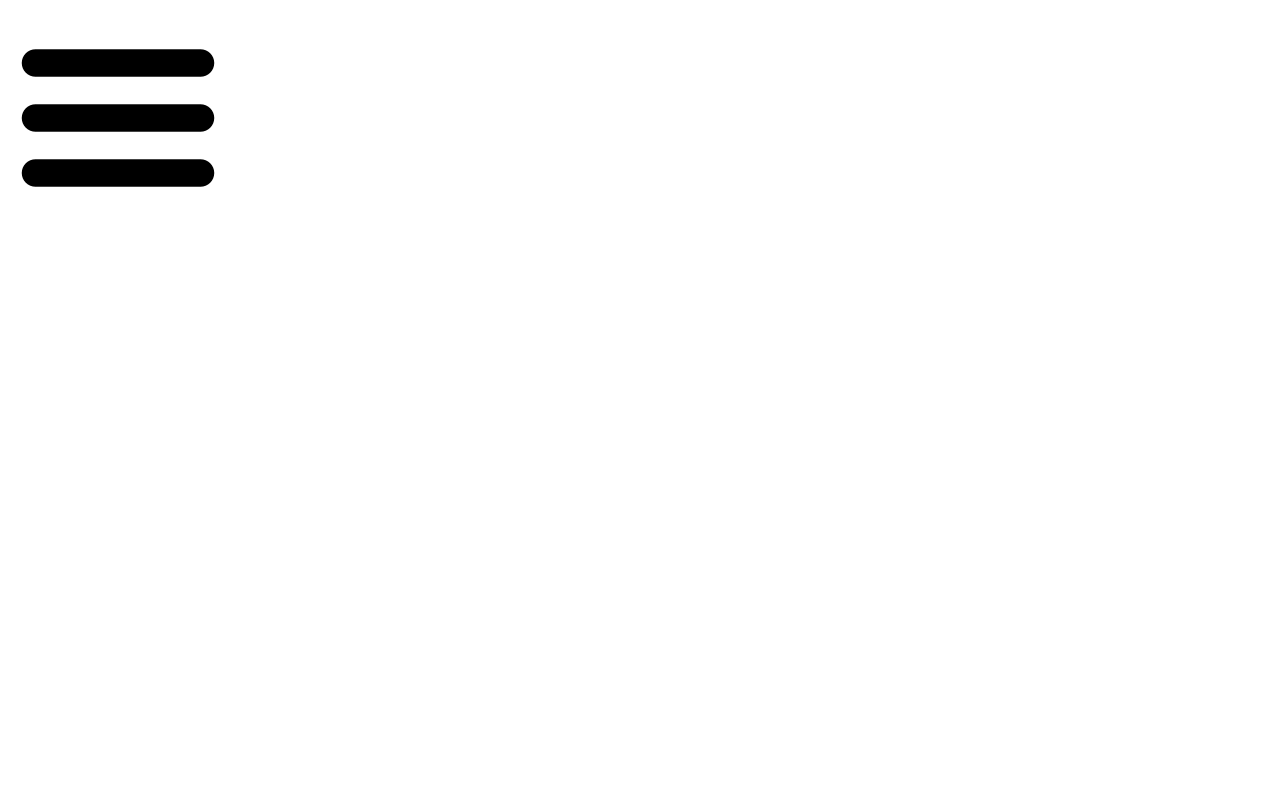
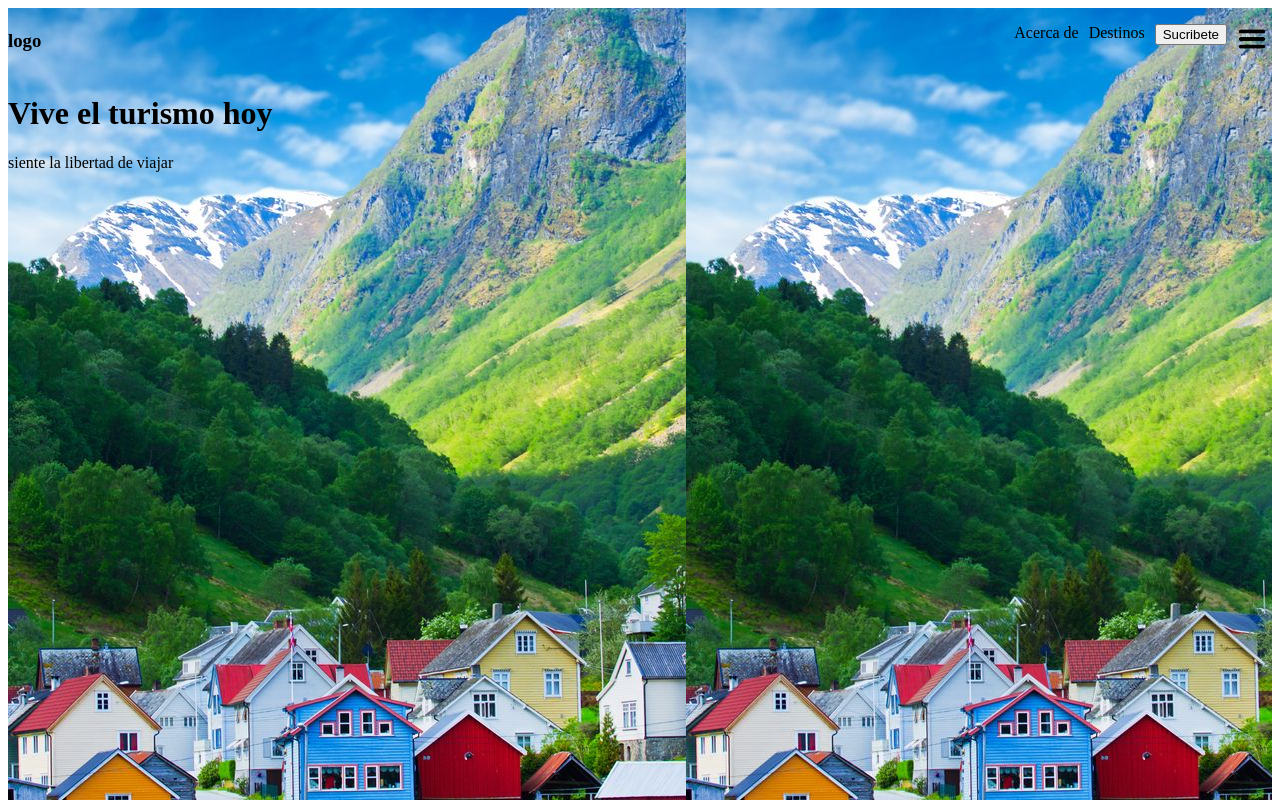
Before and after one commit to LuxCaro19/TurismoPage, a plain HTML site: page index.html in a window 1280 px wide. Shown: the top 800 px of the page. Drawn offline with Linux system fonts and the light colour scheme.

Commit message:
segunda version

```diff
--- a/css/styles.css
+++ b/css/styles.css
@@ -0,0 +1,48 @@
+.principal{
+
+    background-image: url(../img/background_phone.jpg);
+    padding-bottom: 100%;
+
+
+}
+
+.header{
+
+    display: flex;
+    justify-content: space-between;
+    align-items: center;
+
+
+}
+
+
+.menuHeader img{
+
+    width: 30px;
+
+}
+
+.menuHeader ul{
+
+    display: flex;
+    flex-direction: row;
+
+}
+
+.menuHeader li{
+
+    padding-left: 5px;
+    padding-right: 5px;
+
+}
+
+.menuHeader ul li {
+
+    list-style-type: none;
+
+}
+
+
+.menuHeader ul li a {
+    text-decoration: none;
+}
--- a/index.html
+++ b/index.html
@@ -4,6 +4,7 @@
         <meta charset="UTF-8">
         <meta name="viewport" content="width=device-width, initial-scale=1.0">
         <title>Turismo</title>
+        <link rel="stylesheet" href="css/styles.css">
     </head>
 
     <body>
@@ -13,15 +14,39 @@
 
             <div class="principal">
 
+
+
+
+
                 <div class="header">
 
-                    <img src="img/img_menu/button-menu.png" alt="">
+                    <h3>logo</h3>
+
+                    <div class="menuHeader">
+
+                        <ul>
+
+                            <li>Acerca de</li>
+                            <li>Destinos</li>
+                            <li><button>Sucribete</button></li>
+                            <li><img src="img/img_menu/button-menu.png" alt=""></li>
+
+
+                        </ul>
+
+
+
+                    </div>
+
 
 
 
 
 
                 </div>
+
+                <h1>Vive el turismo hoy</h1>
+                <p>siente la libertad de viajar</p>
 
 
 
```
